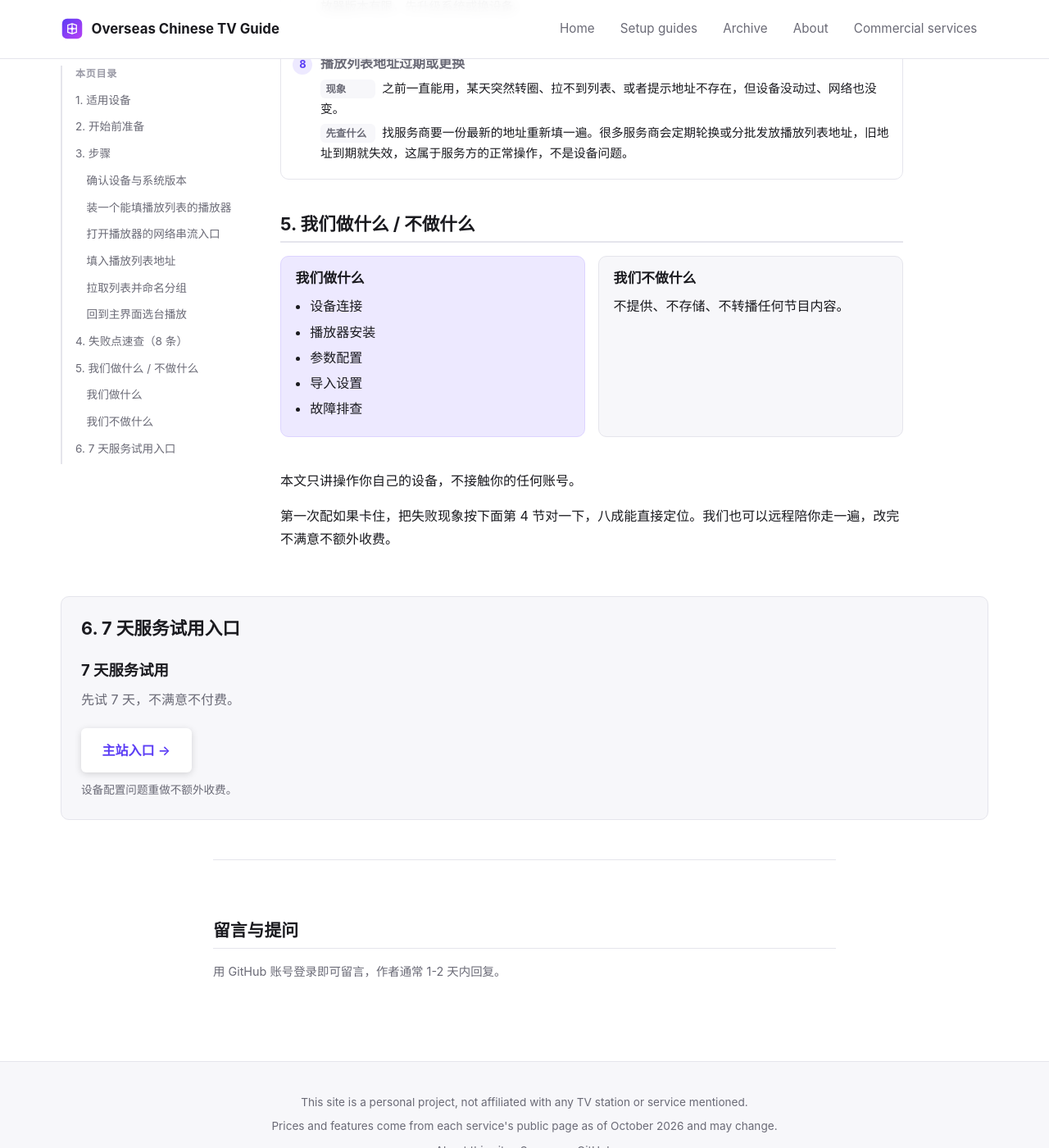
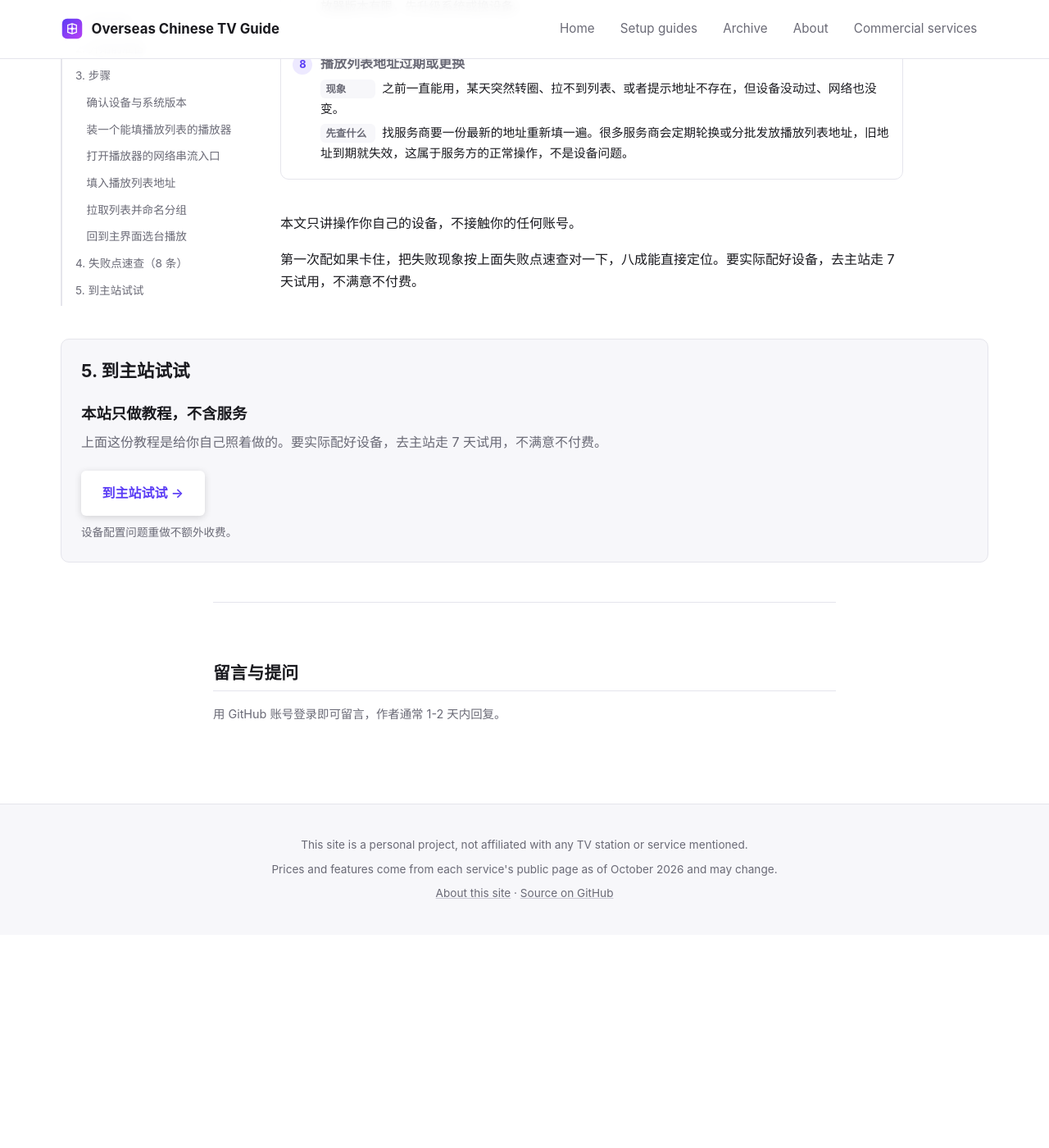
Before and after one commit to goplay-source/overseas-chinese-tv-guide, a Jekyll site: the page built from _posts/2026-10-25-setup-fire-tv-stick-m3u.md, in a window 1280 px wide and 1400 px high, scrolled down 6822 px. Shown: the whole window at 82% size. Built offline with Jekyll 4.4.1, drawn with Linux system fonts in a browser that asks for light colours; comment, search, counter and statistics services are not loaded; after the commit the page ends 7962 px from its top, so only the background shows below that; some of the changed text lies outside the part shown.

Commit message:
refactor: 教程页删掉「我们做什么/不做什么」区块，引流站定位改成只做教程+引导主站

```diff
--- a/_layouts/tutorial.html
+++ b/_layouts/tutorial.html
@@ -119,39 +119,21 @@ layout: default
         </ol>
       </section>
 
-      {%- comment -%} 区块5 我们做什么 / 不做什么 {%- endcomment -%}
-      <section class="tut-block" id="scope">
-        <h2>{% if zh %}5. 我们做什么 / 不做什么{% else %}5. What we do / don't do{% endif %}</h2>
-        <div class="tut-scope">
-          <div class="tut-scope-col tut-scope-do">
-            <h3>{% if zh %}我们做什么{% else %}What we do{% endif %}</h3>
-            <ul>
-              <li>{% if zh %}设备连接{% else %}Device connection{% endif %}</li>
-              <li>{% if zh %}播放器安装{% else %}Player app install{% endif %}</li>
-              <li>{% if zh %}参数配置{% else %}Parameter setup{% endif %}</li>
-              <li>{% if zh %}导入设置{% else %}Import setup{% endif %}</li>
-              <li>{% if zh %}故障排查{% else %}Troubleshooting{% endif %}</li>
-            </ul>
-          </div>
-          <div class="tut-scope-col tut-scope-dont">
-            <h3>{% if zh %}我们不做什么{% else %}What we don't do{% endif %}</h3>
-            <p>{% if zh %}不提供、不存储、不转播任何节目内容。{% else %}We do not provide, store, or rebroadcast any program content.{% endif %}</p>
-          </div>
-        </div>
-      </section>
+      {%- comment -%} 区块5 已删：这是引流站，不做「我们做什么/不做什么」的服务承诺。
+      原 D-22 固定表述移到这里做注释留档，正文不再渲染。 {%- endcomment -%}
 
       {{ content }}
 
     </div>
   </div>
 
-  {%- comment -%} 区块6 试用入口 {%- endcomment -%}
+  {%- comment -%} 区块6 引流入口（改口吻：本站只做教程，实际服务在主站） {%- endcomment -%}
   <section class="tut-block tut-cta" id="try">
-    <h2>{% if zh %}6. 7 天服务试用入口{% else %}6. 7-day service trial{% endif %}</h2>
-    <p class="tut-cta-line">{% if zh %}7 天服务试用{% else %}7-day service trial{% endif %}</p>
-    <p class="tut-cta-sub">{% if zh %}先试 7 天，不满意不付费。{% else %}Try it for 7 days first. If it is not for you, you do not pay.{% endif %}</p>
+    <h2>{% if zh %}5. 到主站试试{% else %}5. Try it on the main site{% endif %}</h2>
+    <p class="tut-cta-line">{% if zh %}本站只做教程，不含服务{% else %}This site is tutorials only, no service{% endif %}</p>
+    <p class="tut-cta-sub">{% if zh %}上面这份教程是给你自己照着做的。要实际配好设备，去主站走 7 天试用，不满意不付费。{% else %}The guide above is for you to follow yourself. To actually get set up, use the 7-day trial on the main site — if it is not for you, you do not pay.{% endif %}</p>
     <p class="tut-cta-btn">
-      <a class="cta-button" href="{{ page.trial_url | default: 'https://iptv-search.com/login?tab=register' | escape }}">{% if zh %}主站入口{% else %}Open the main site{% endif %} →</a>
+      <a class="cta-button" href="{{ page.trial_url | default: 'https://iptv-search.com/login?tab=register' | escape }}">{% if zh %}到主站试试{% else %}Open the main site{% endif %} →</a>
     </p>
     <p class="tut-cta-note">{% if zh %}设备配置问题重做不额外收费。{% else %}Redoing a configuration problem costs nothing extra.{% endif %}</p>
   </section>
--- a/_posts/2026-10-25-setup-fire-tv-stick-m3u.md
+++ b/_posts/2026-10-25-setup-fire-tv-stick-m3u.md
@@ -43,7 +43,7 @@ prep_items:
   - "一台能上网的设备"
   - "你的设备型号与系统版本（截图或文字）"
   - "预计耗时 10 分钟内"
-  - "一段不被打断的时间（远程过程需要你在线配合）"
+  - "一段不被打断的时间"
 
 steps:
   - no: 1
@@ -97,4 +97,4 @@ steps:
 
 本文只讲操作你自己的设备，不接触你的任何账号。
 
-第一次配如果卡住，把失败现象按下面第 4 节对一下，八成能直接定位。我们也可以远程陪你走一遍，改完不满意不额外收费。
+第一次配如果卡住，把失败现象按上面失败点速查对一下，八成能直接定位。要实际配好设备，去主站走 7 天试用，不满意不付费。
```
Also changed, not shown: _layouts/post.html (+1 -20 lines), _posts/2026-10-25-setup-fire-tv-stick-m3u-en.md (+2 -2 lines), about.md (+1 -1 lines).
